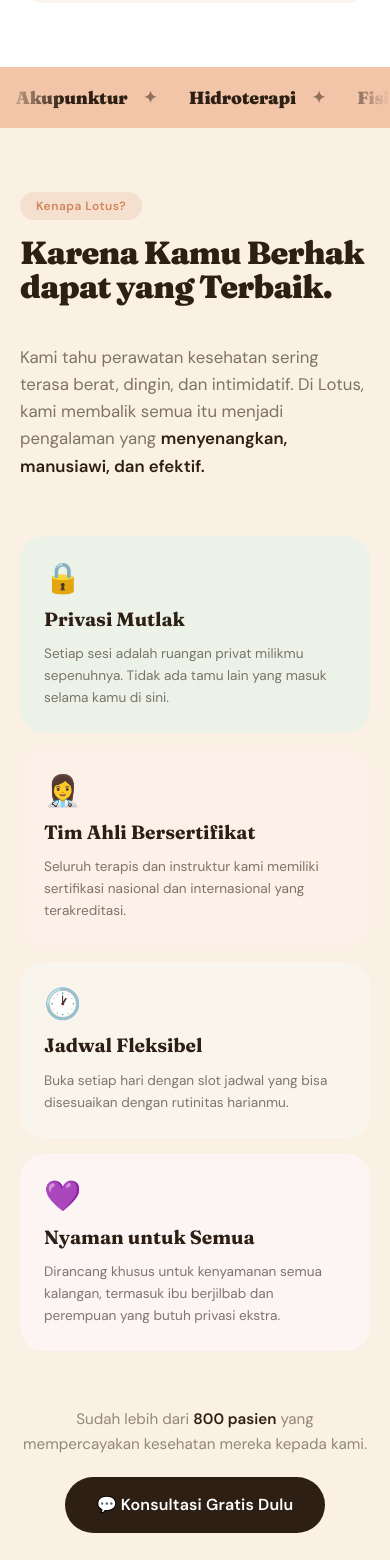
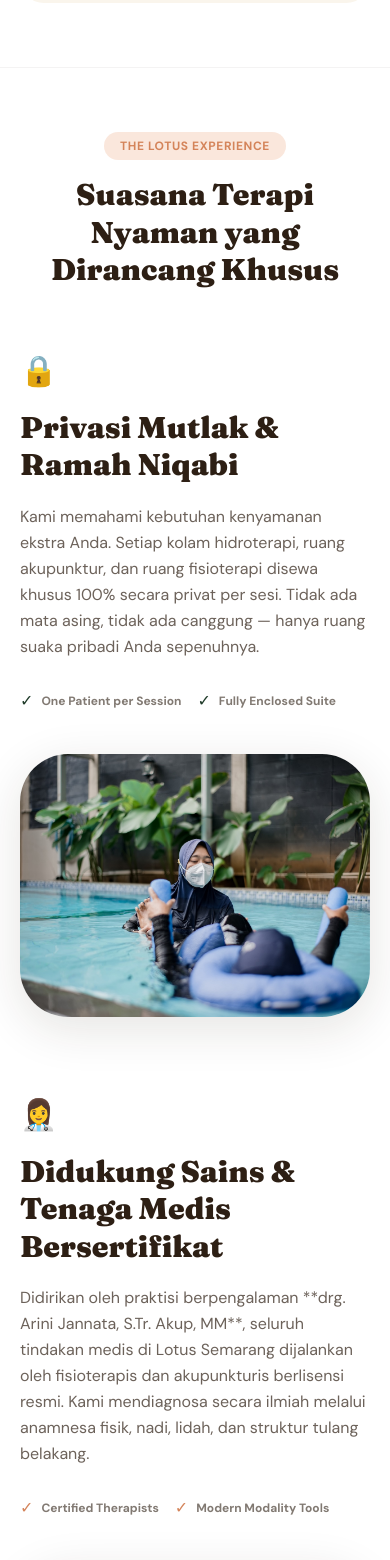
Before and after one commit to menako-studio/lotus-semarang, a Next.js app in the folder apps/web/: page / in a window 390 px wide. Shown: the part 3407-4967 px from the top of the page. Built offline with nearby package versions, Linux system fonts and the light colour scheme.

Commit message:
feat(web): redesign landing page to wthn.com visual-heavy layout with space gallery and testimonials

```diff
--- a/apps/web/app/page.tsx
+++ b/apps/web/app/page.tsx
@@ -1,4 +1,5 @@
 import type { Metadata } from "next";
+import Image from "next/image";
 import { Navbar }       from "@/components/Navbar";
 import { Hero }         from "@/components/Hero";
 import { Marquee }      from "@/components/Marquee";
@@ -11,125 +12,225 @@
 
 export default function HomePage() {
   return (
-    <main className="min-h-screen">
+    <main className="min-h-screen bg-white text-espresso">
 
-      {/* Sticky navigation */}
+      {/* ── 1. NAVIGATION & HERO ── */}
       <Navbar />
-
-      {/* Full-bleed 50/50 hero */}
       <Hero />
 
-      {/* Scrolling service marquee — dark band */}
+      {/* ── 2. SCROLLING MARQUEE (Dark band) ── */}
       <Marquee bg="espresso" textClass="text-cream" speed="normal" />
 
-      {/* Color-blocked 2x2 services grid */}
+      {/* ── 3. SERVICES GRID ── */}
       <ServicesGrid />
 
-      {/* Warm marquee between sections */}
+      {/* ── 4. THE LOTUS EXPERIENCE (Alternating split rows) ── */}
+      <section id="tentang" className="section-pad bg-white border-t border-espresso/5">
+        <div className="container-wellness">
+
+          <div className="text-center max-w-xl mx-auto mb-16 lg:mb-24">
+            <span className="tag-pill bg-peach/40 text-terra font-bold text-xs uppercase tracking-wider mb-4 inline-block">
+              The Lotus Experience
+            </span>
+            <h2 className="font-display font-black text-espresso text-3xl md:text-5xl leading-tight">
+              Suasana Terapi Nyaman yang Dirancang Khusus
+            </h2>
+          </div>
+
+          <div className="flex flex-col gap-20 lg:gap-32">
+
+            {/* Row 1: Left Text, Right Image */}
+            <div className="grid lg:grid-cols-12 gap-10 lg:gap-16 items-center">
+              <div className="lg:col-span-6 flex flex-col gap-5">
+                <span className="text-3xl">🔒</span>
+                <h3 className="font-display font-black text-espresso text-3xl lg:text-4xl leading-tight">
+                  Privasi Mutlak & Ramah Niqabi
+                </h3>
+                <p className="font-sans text-espresso/70 text-base leading-relaxed">
+                  Kami memahami kebutuhan kenyamanan ekstra Anda. Setiap kolam hidroterapi, ruang akupunktur, dan ruang fisioterapi disewa khusus 100% secara privat per sesi. Tidak ada mata asing, tidak ada canggung — hanya ruang suaka pribadi Anda sepenuhnya.
+                </p>
+                <div className="flex gap-4 mt-2">
+                  <div className="flex items-center gap-2">
+                    <span className="text-forest">✓</span>
+                    <span className="font-sans text-xs font-bold text-espresso/60">One Patient per Session</span>
+                  </div>
+                  <div className="flex items-center gap-2">
+                    <span className="text-forest">✓</span>
+                    <span className="font-sans text-xs font-bold text-espresso/60">Fully Enclosed Suite</span>
+                  </div>
+                </div>
+              </div>
+
+              <div className="lg:col-span-6 relative aspect-[4/3] rounded-[3rem] overflow-hidden shadow-warm-lg img-zoom">
+                <Image
+                  src="/images/lotus_treatment_hydro_female_hijab_float_front.jpg"
+                  alt="Relaksasi Hidroterapi Privat Ramah Hijab"
+                  fill
+                  className="object-cover"
+                  sizes="(max-width: 1024px) 100vw, 50vw"
+                  quality={85}
+                />
+              </div>
+            </div>
+
+            {/* Row 2: Left Image, Right Text */}
+            <div className="grid lg:grid-cols-12 gap-10 lg:gap-16 items-center">
+              <div className="lg:col-span-6 order-2 lg:order-1 relative aspect-[4/3] rounded-[3rem] overflow-hidden shadow-warm-lg img-zoom">
+                <Image
+                  src="/images/lotus_consultation_doctor_patient_model_hijab.jpg"
+                  alt="Konsultasi Diagnosa Medis Holistik"
+                  fill
+                  className="object-cover"
+                  sizes="(max-width: 1024px) 100vw, 50vw"
+                  quality={85}
+                />
+              </div>
+
+              <div className="lg:col-span-6 order-1 lg:order-2 flex flex-col gap-5">
+                <span className="text-3xl">👩‍⚕️</span>
+                <h3 className="font-display font-black text-espresso text-3xl lg:text-4xl leading-tight">
+                  Didukung Sains & Tenaga Medis Bersertifikat
+                </h3>
+                <p className="font-sans text-espresso/70 text-base leading-relaxed">
+                  Didirikan oleh praktisi berpengalaman **drg. Arini Jannata, S.Tr. Akup, MM**, seluruh tindakan medis di Lotus Semarang dijalankan oleh fisioterapis dan akupunkturis berlisensi resmi. Kami mendiagnosa secara ilmiah melalui anamnesa fisik, nadi, lidah, dan struktur tulang belakang.
+                </p>
+                <div className="flex gap-4 mt-2">
+                  <div className="flex items-center gap-2">
+                    <span className="text-terra">✓</span>
+                    <span className="font-sans text-xs font-bold text-espresso/60">Certified Therapists</span>
+                  </div>
+                  <div className="flex items-center gap-2">
+                    <span className="text-terra">✓</span>
+                    <span className="font-sans text-xs font-bold text-espresso/60">Modern Modality Tools</span>
+                  </div>
+                </div>
+              </div>
+            </div>
+
+          </div>
+        </div>
+      </section>
+
+      {/* ── 5. SCROLLING MARQUEE (Peach band) ── */}
       <Marquee bg="peach" textClass="text-espresso" speed="slow" />
 
-      {/* About / Why Choose Us */}
-      <AboutSection />
+      {/* ── 6. GALERI SUASANA (Space Showcase Grid) ── */}
+      <section className="section-pad bg-cream-warm/30 border-y border-espresso/5">
+        <div className="container-wellness">
+          <div className="grid lg:grid-cols-12 gap-10 lg:gap-16 items-end mb-14">
+            <div className="lg:col-span-7">
+              <span className="tag-pill bg-sage/40 text-forest font-bold text-xs uppercase tracking-wider mb-4 inline-block">
+                Eksplorasi Ruang
+              </span>
+              <h2 className="font-display font-black text-espresso text-3xl md:text-5xl leading-tight tracking-tight">
+                Galeri Suasana Retreat
+              </h2>
+            </div>
+            <p className="lg:col-span-5 font-sans text-espresso/65 text-base md:text-lg leading-relaxed">
+              Melihat lebih dekat kenyamanan ruang tunggu, kolam renang air hangat privat, serta peralatan terapi higienis kami.
+            </p>
+          </div>
 
-      {/* Footer with CTA + contact */}
+          {/* Asymmetric Masonry Grid */}
+          <div className="grid grid-cols-2 md:grid-cols-4 gap-4">
+            <div className="relative rounded-3xl overflow-hidden aspect-square img-zoom shadow-warm">
+              <Image
+                src="/images/lotus_interior_reception_greeting_staff.jpg"
+                alt="Lobby & Resepsionis Lotus Semarang"
+                fill
+                className="object-cover"
+                sizes="(max-width: 768px) 50vw, 25vw"
+                quality={80}
+              />
+            </div>
+            <div className="relative rounded-3xl overflow-hidden aspect-square img-zoom shadow-warm mt-4 md:mt-0">
+              <Image
+                src="/images/lotus_tools_acupuncture_needles_steel_jar.jpg"
+                alt="Peralatan Terapi Akupunktur Steril"
+                fill
+                className="object-cover"
+                sizes="(max-width: 768px) 50vw, 25vw"
+                quality={80}
+              />
+            </div>
+            <div className="relative rounded-3xl overflow-hidden aspect-square img-zoom shadow-warm">
+              <Image
+                src="/images/lotus_treatment_physio_child_exercise_ball.jpg"
+                alt="Fisioterapi Anak & Keluarga"
+                fill
+                className="object-cover"
+                sizes="(max-width: 768px) 50vw, 25vw"
+                quality={80}
+              />
+            </div>
+            <div className="relative rounded-3xl overflow-hidden aspect-square img-zoom shadow-warm mt-4 md:mt-0">
+              <Image
+                src="/images/swimming-course-lansia-2.jpg"
+                alt="Kolam Terapi Renang Hangat"
+                fill
+                className="object-cover"
+                sizes="(max-width: 768px) 50vw, 25vw"
+                quality={80}
+              />
+            </div>
+          </div>
+        </div>
+      </section>
+
+      {/* ── 7. TESTIMONIALS SECTION ── */}
+      <section className="section-pad bg-white">
+        <div className="container-wellness">
+          <div className="text-center max-w-xl mx-auto mb-16">
+            <span className="tag-pill bg-blush/40 text-espresso font-bold text-xs uppercase tracking-wider mb-4 inline-block">
+              Testimoni Pasien
+            </span>
+            <h2 className="font-display font-black text-espresso text-3xl md:text-5.5xl leading-tight">
+              Kata Mereka yang Telah Sembuh
+            </h2>
+          </div>
+
+          <div className="grid md:grid-cols-3 gap-6 lg:gap-8">
+            {/* Testimonial 1 */}
+            <div className="bg-peach-soft/30 rounded-3xl p-8 flex flex-col gap-4 hover:-translate-y-1 transition-transform duration-300">
+              <div className="text-terra text-lg">★★★★★</div>
+              <p className="font-sans text-espresso/70 text-sm leading-relaxed italic">
+                &ldquo;Sangat terbantu dengan sesi hidroterapi pasca operasi lutut saya. Kolamnya benar-benar privat, airnya hangat, dan instruktur mendampingi dengan sabar. Proses pemulihan saya terasa jauh lebih cepat dan nyaman.&rdquo;
+              </p>
+              <div className="mt-auto border-t border-espresso/5 pt-4">
+                <span className="font-display font-bold text-espresso text-sm">Ibu Riana</span>
+                <p className="font-sans text-[0.7rem] text-espresso/45">Pasien Hidroterapi, Semarang</p>
+              </div>
+            </div>
+
+            {/* Testimonial 2 */}
+            <div className="bg-sage-soft/30 rounded-3xl p-8 flex flex-col gap-4 hover:-translate-y-1 transition-transform duration-300">
+              <div className="text-forest text-lg">★★★★★</div>
+              <p className="font-sans text-espresso/70 text-sm leading-relaxed italic">
+                &ldquo;Sebagai Niqabi, awalnya saya kesulitan mencari kolam renang terapi yang benar-benar privat. Di Lotus, privasinya luar biasa terjaga. Akupunktur kecantikan wajahnya juga membuat kulit segar alami.&rdquo;
+              </p>
+              <div className="mt-auto border-t border-espresso/5 pt-4">
+                <span className="font-display font-bold text-espresso text-sm">Fathimah</span>
+                <p className="font-sans text-[0.7rem] text-espresso/45">Pasien Akupunktur & Kolam Renang Privat</p>
+              </div>
+            </div>
+
+            {/* Testimonial 3 */}
+            <div className="bg-sand-soft/50 rounded-3xl p-8 flex flex-col gap-4 hover:-translate-y-1 transition-transform duration-300">
+              <div className="text-espresso-400 text-lg">★★★★★</div>
+              <p className="font-sans text-espresso/70 text-sm leading-relaxed italic">
+                &ldquo;Mengobati saraf kejepit di punggung bawah saya dengan fisioterapi modalitas TENS dan traksi di sini. Terapis menjelaskan secara ilmiah apa yang terjadi dan membimbing saya latihan mandiri di rumah.&rdquo;
+              </p>
+              <div className="mt-auto border-t border-espresso/5 pt-4">
+                <span className="font-display font-bold text-espresso text-sm">Bapak Gunawan</span>
+                <p className="font-sans text-[0.7rem] text-espresso/45">Pasien Fisioterapi, Semarang</p>
+              </div>
+            </div>
+          </div>
+        </div>
+      </section>
+
+      {/* ── 8. FOOTER WITH CTA ── */}
       <Footer />
     </main>
   );
 }
-
-/* ─── About / Why Lotus Section ─────────────────────────────────────────── */
-function AboutSection() {
-  const reasons = [
-    {
-      emoji: "🔒",
-      title: "Privasi Mutlak",
-      desc:  "Setiap sesi adalah ruangan privat milikmu sepenuhnya. Tidak ada tamu lain yang masuk selama kamu di sini.",
-      bg:    "bg-sage-soft",
-    },
-    {
-      emoji: "👩‍⚕️",
-      title: "Tim Ahli Bersertifikat",
-      desc:  "Seluruh terapis dan instruktur kami memiliki sertifikasi nasional dan internasional yang terakreditasi.",
-      bg:    "bg-peach-soft",
-    },
-    {
-      emoji: "🕐",
-      title: "Jadwal Fleksibel",
-      desc:  "Buka setiap hari dengan slot jadwal yang bisa disesuaikan dengan rutinitas harianmu.",
-      bg:    "bg-sand-soft",
-    },
-    {
-      emoji: "💜",
-      title: "Nyaman untuk Semua",
-      desc:  "Dirancang khusus untuk kenyamanan semua kalangan, termasuk ibu berjilbab dan perempuan yang butuh privasi ekstra.",
-      bg:    "bg-blush-soft",
-    },
-  ];
-
-  return (
-    <section id="tentang" className="section-pad bg-cream-warm">
-      <div className="container-wellness">
-
-        {/* Header */}
-        <div className="grid lg:grid-cols-2 gap-10 lg:gap-20 items-center mb-14 lg:mb-18">
-          <div>
-            <span className="tag-pill bg-terra/15 text-terra font-semibold text-xs mb-4 inline-block">
-              Kenapa Lotus?
-            </span>
-            <h2
-              className="font-display font-black text-espresso"
-              style={{
-                fontSize: "clamp(2rem, 5vw, 3.75rem)",
-                lineHeight: "1.05",
-                letterSpacing: "-0.025em",
-              }}
-            >
-              Karena Kamu Berhak dapat yang Terbaik.
-            </h2>
-          </div>
-          <p className="font-sans text-espresso/60 leading-relaxed lg:pt-4" style={{ fontSize: "1.05rem" }}>
-            Kami tahu perawatan kesehatan sering terasa berat, dingin, dan intimidatif.
-            Di Lotus, kami membalik semua itu menjadi pengalaman yang{" "}
-            <strong className="font-semibold text-espresso">menyenangkan, manusiawi, dan efektif.</strong>
-          </p>
-        </div>
-
-        {/* Reason cards */}
-        <div className="grid sm:grid-cols-2 lg:grid-cols-4 gap-4">
-          {reasons.map((r) => (
-            <div
-              key={r.title}
-              className={`${r.bg} rounded-3xl p-6 flex flex-col gap-3 hover:-translate-y-1 transition-transform duration-300`}
-            >
-              <span className="text-3xl">{r.emoji}</span>
-              <h3
-                className="font-display font-bold text-espresso"
-                style={{ fontSize: "1.2rem", lineHeight: "1.2" }}
-              >
-                {r.title}
-              </h3>
-              <p className="font-sans text-espresso/60 leading-relaxed" style={{ fontSize: "0.85rem" }}>
-                {r.desc}
-              </p>
-            </div>
-          ))}
-        </div>
-
-        {/* Bottom CTA */}
-        <div className="mt-14 text-center">
-          <p className="font-sans text-espresso/50 mb-5" style={{ fontSize: "0.95rem" }}>
-            Sudah lebih dari <strong className="text-espresso font-semibold">800 pasien</strong> yang mempercayakan kesehatan mereka kepada kami.
-          </p>
-          <a
-            href="https://wa.me/6287700303645?text=Halo%20Lotus%2C%20saya%20ingin%20konsultasi"
-            target="_blank"
-            rel="noopener noreferrer"
-            className="btn-pill-dark inline-flex gap-2 py-4 px-8 text-base"
-          >
-            💬 Konsultasi Gratis Dulu
-          </a>
-        </div>
-      </div>
-    </section>
-  );
-}
```
